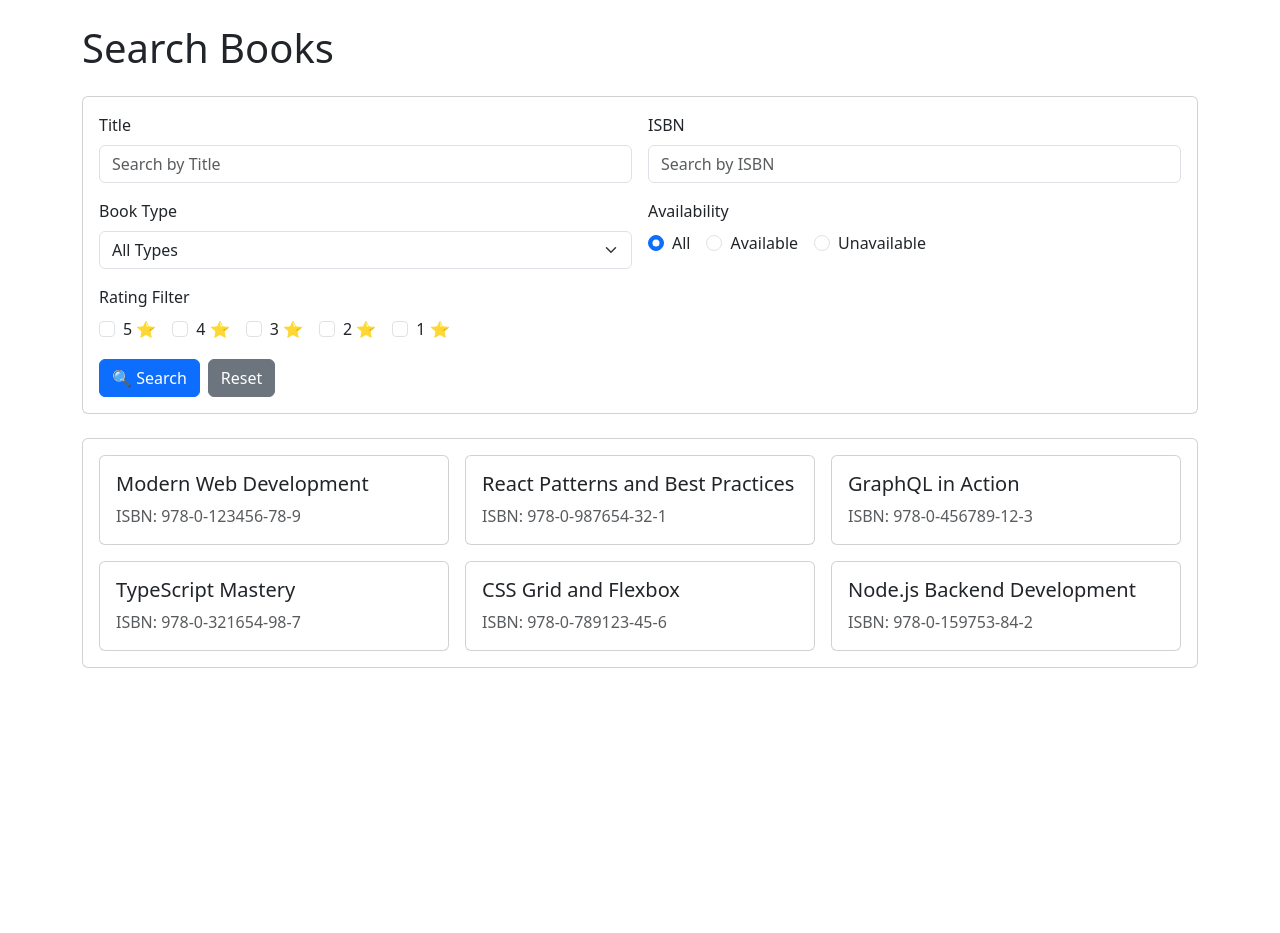
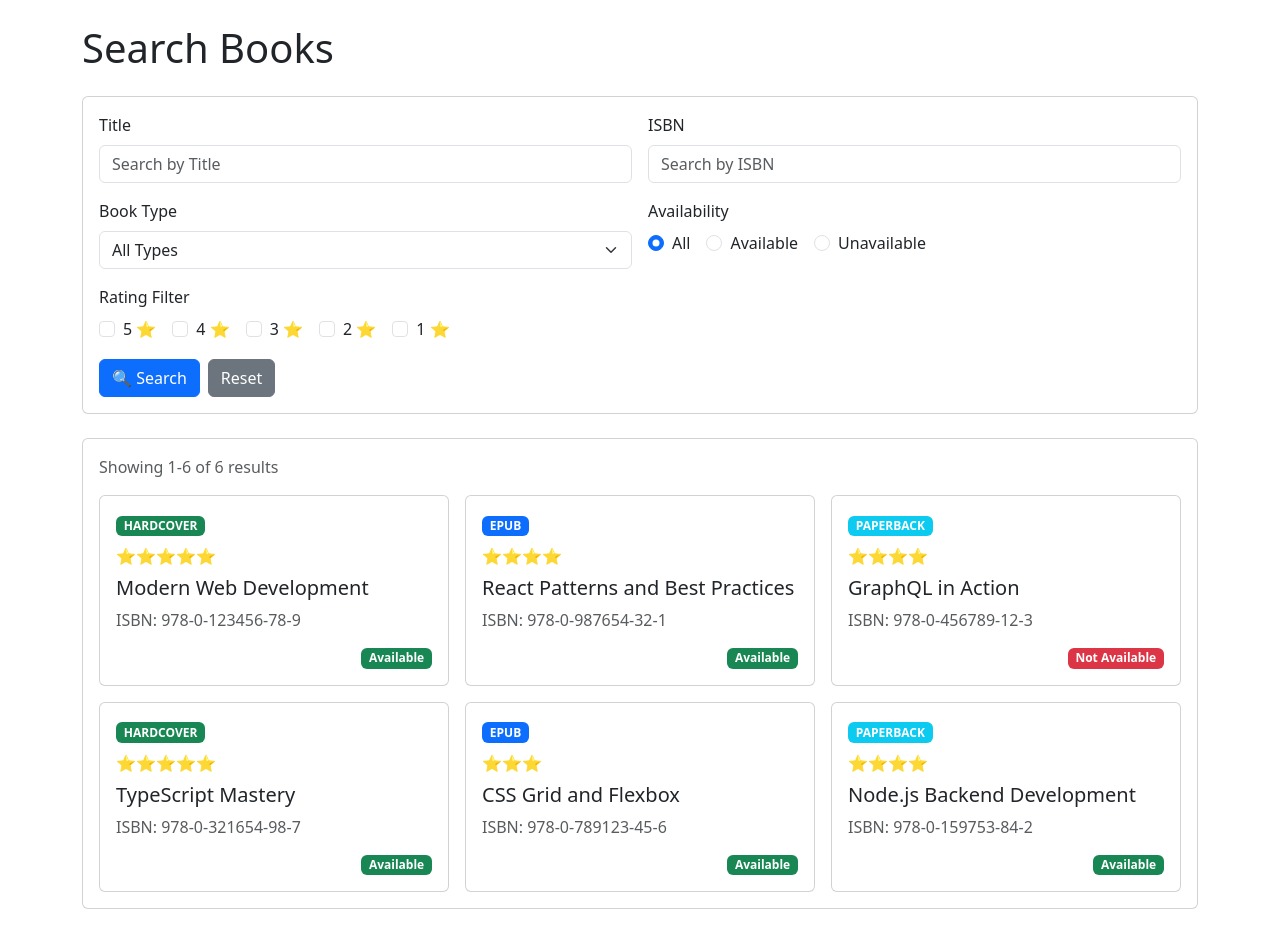
Before and after one commit to inesoetling/SPA-mit-React-Next-GraphQL, a Next.js app in the folder frontend/: page /search in a window 1280 px wide. Before the commit the page ends 800 px from the top, so only its background shows below. Built offline with nearby package versions, Linux system fonts and the light colour scheme.

Commit message:
feat(search): Verfügbarkeit und Bewertung in Suchergebniss angezeigt

```diff
--- a/frontend/src/app/search/page.tsx
+++ b/frontend/src/app/search/page.tsx
@@ -1,7 +1,16 @@
 'use client';
 
 import { useState } from 'react';
-import { Button, Card, Col, Container, Form, Row } from 'react-bootstrap';
+import {
+  Badge,
+  Button,
+  Card,
+  Col,
+  Container,
+  Form,
+  Row,
+  Stack,
+} from 'react-bootstrap';
 
 type BookType = 'HARDCOVER' | 'PAPERBACK' | 'EPUB';
 type Availability = 'ALL' | 'AVAILABLE' | 'UNAVAILABLE';
@@ -108,6 +117,23 @@ export default function SearchPage() {
     setRating3(false);
     setRating2(false);
     setRating1(false);
+  };
+
+  // Sterne anzeigen
+  const renderStars = (rating: number) => '⭐'.repeat(rating);
+
+  // Badge-Farbe für BookType
+  const getBookTypeBadge = (type: BookType) => {
+    switch (type) {
+      case 'EPUB':
+        return 'primary';
+      case 'HARDCOVER':
+        return 'success';
+      case 'PAPERBACK':
+        return 'info';
+      default:
+        return 'secondary';
+    }
   };
 
   const filteredBooks = DUMMY_BOOKS;
@@ -267,13 +293,35 @@ export default function SearchPage() {
       {/* Ergebnisbereich */}
       <Card className="mt-4">
         <Card.Body>
+          <p className="text-muted mb-3">
+            Showing 1-{filteredBooks.length} of {filteredBooks.length} results
+          </p>
+
           <Row className="g-3">
             {filteredBooks.map((book) => (
               <Col key={book.id} xs={12} md={6} lg={4}>
                 <Card className="h-100">
                   <Card.Body>
+                    <Badge
+                      bg={getBookTypeBadge(book.bookType)}
+                      className="mb-2"
+                    >
+                      {book.bookType}
+                    </Badge>
+                    <div className="mb-2">{renderStars(book.rating)}</div>
                     <Card.Title>{book.title}</Card.Title>
-                    <div className="text-muted">ISBN: {book.isbn}</div>
+                    <Card.Text className="text-muted">
+                      ISBN: {book.isbn}
+                    </Card.Text>
+                    <Stack
+                      direction="horizontal"
+                      className="justify-content-between"
+                    >
+                      <span /> {/* links frei lassen oder später Preis o.ä. */}
+                      <Badge bg={book.available ? 'success' : 'danger'}>
+                        {book.available ? 'Available' : 'Not Available'}
+                      </Badge>
+                    </Stack>
                   </Card.Body>
                 </Card>
               </Col>
```
